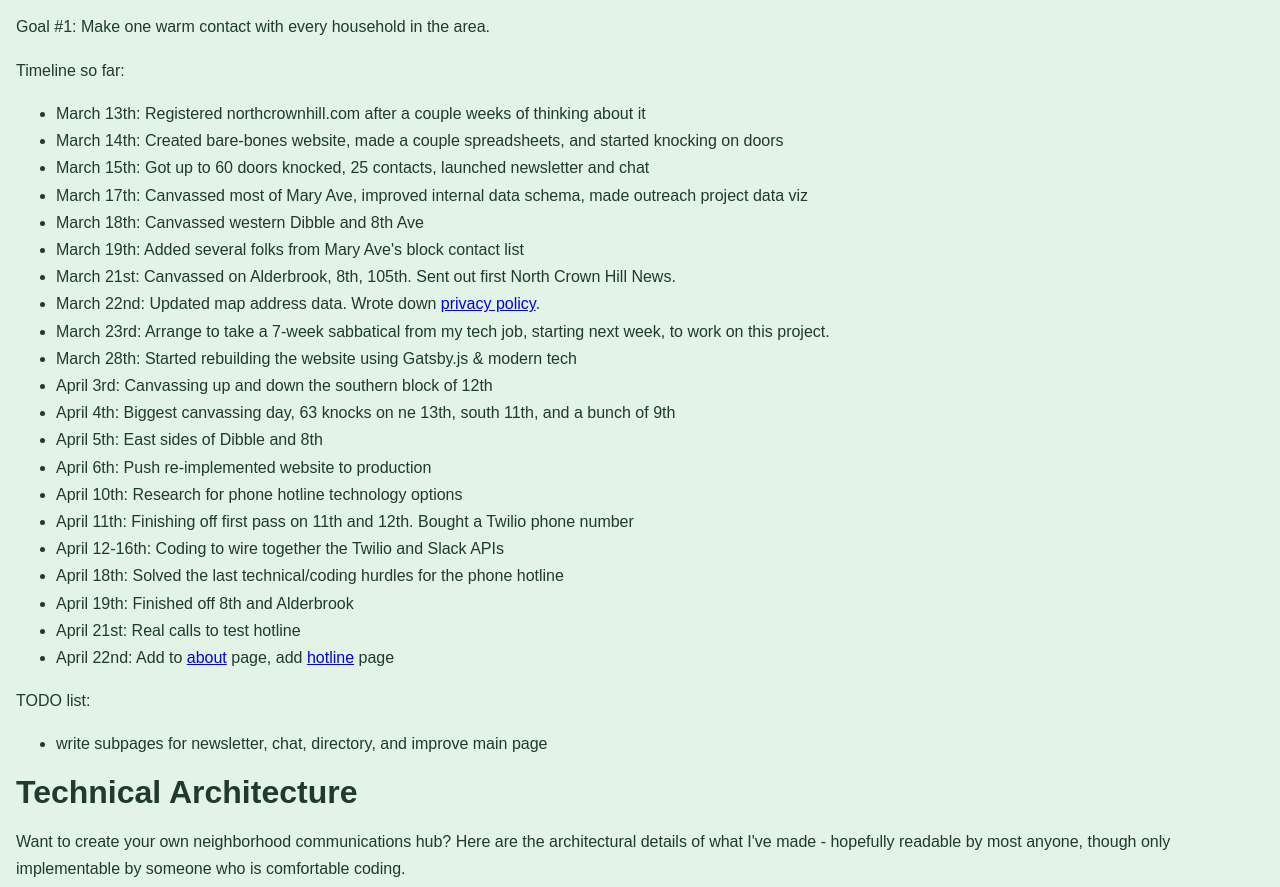
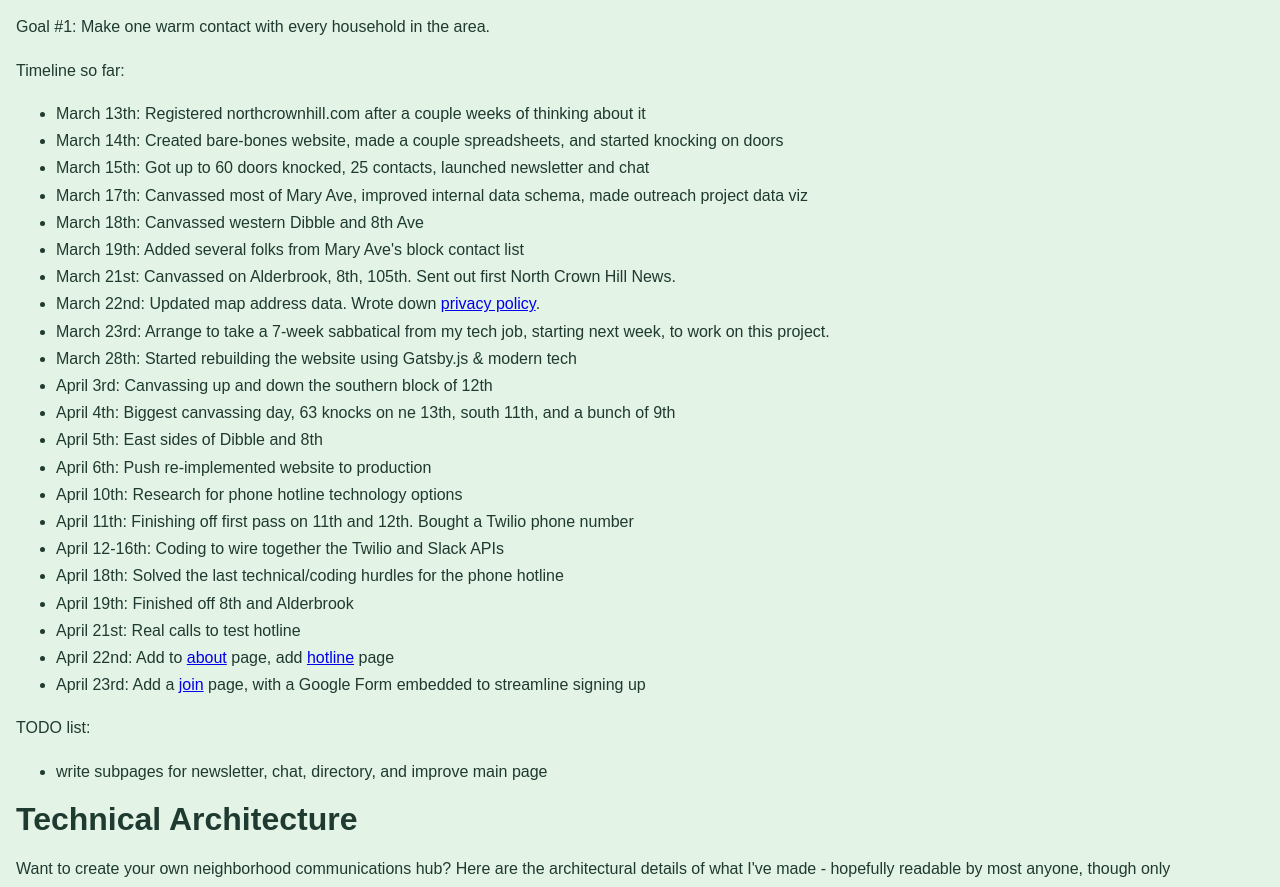
Before and after one commit to james-baker/north-crown-hill, a Gatsby site: page /about in a window 1280 px wide. Shown: the part 195-1082 px from the top of the page. Built offline with nearby package versions, Linux system fonts and the light colour scheme; Gatsby itself is replaced by a stand-in of ours.

Commit message:
Update project-changelog.md

```diff
--- a/src/md/project-changelog.md
+++ b/src/md/project-changelog.md
@@ -20,3 +20,4 @@ Timeline so far:
 * April 19th: Finished off 8th and Alderbrook
 * April 21st: Real calls to test hotline
 * April 22nd: Add to [about](/about) page, add [hotline](/hotline) page
+* April 23rd: Add a [join](/join) page, with a Google Form embedded to streamline signing up
```
